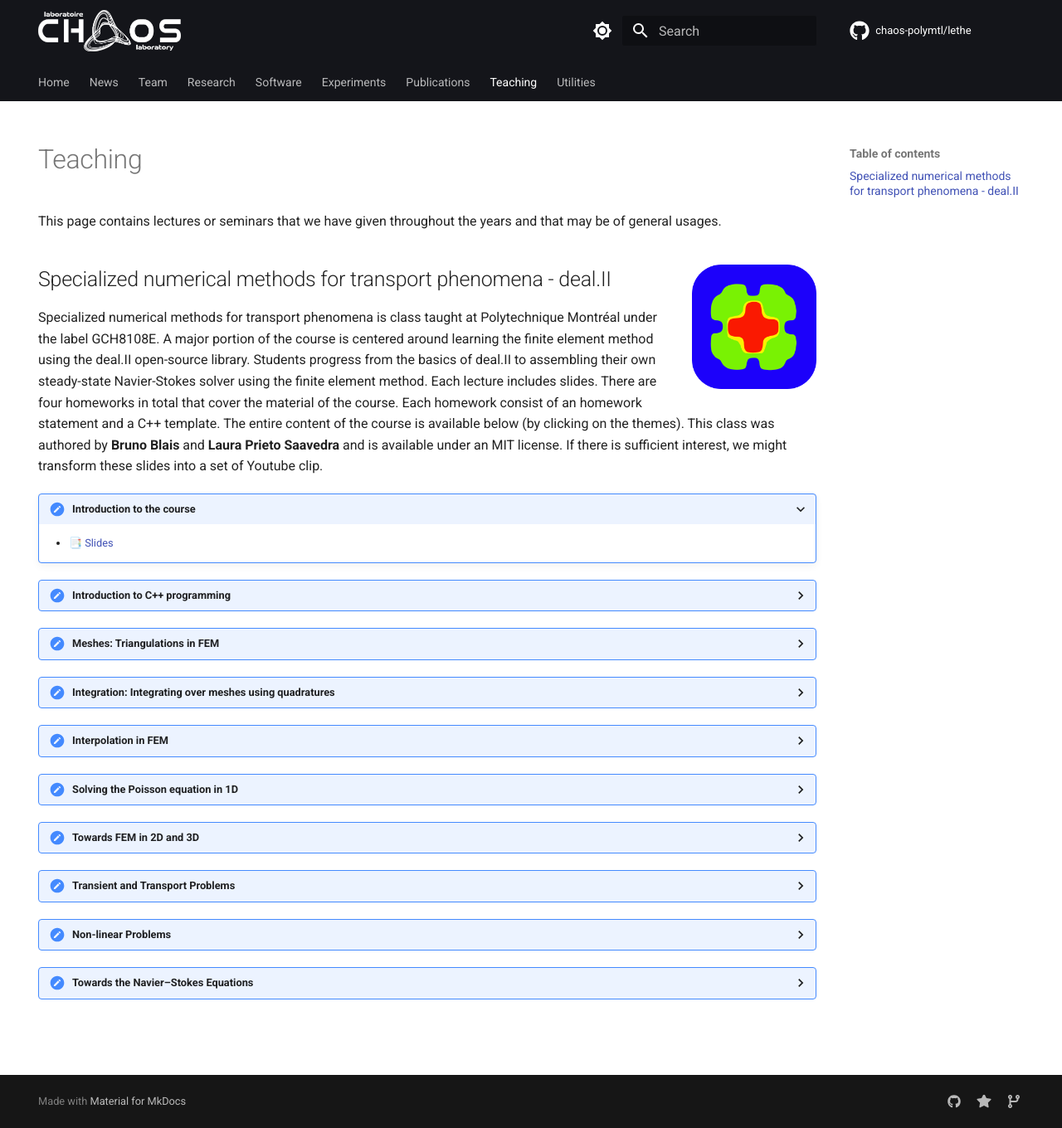
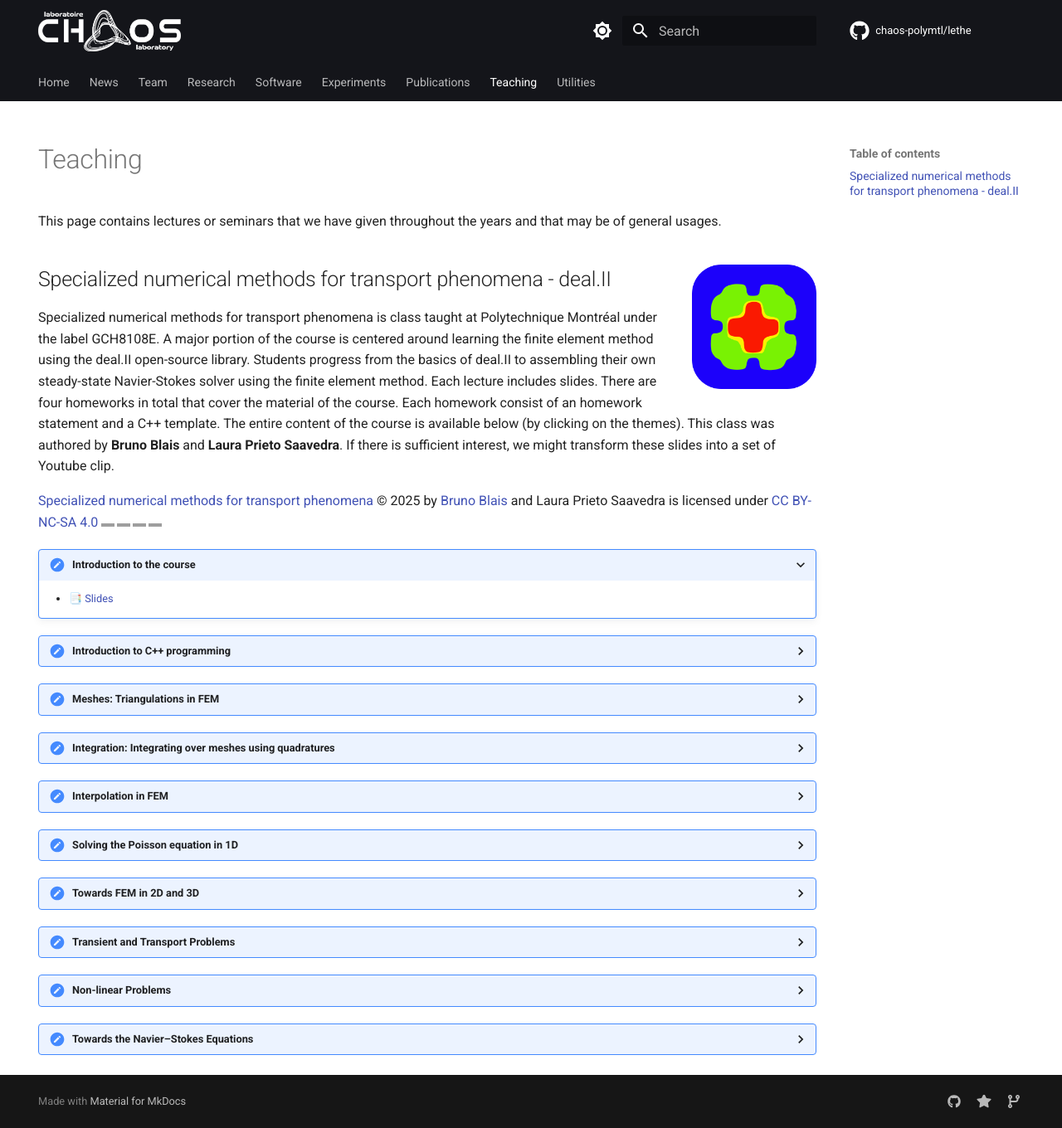
Before and after one commit to chaos-polymtl/chaos-lab, an MkDocs documentation site: the page built from docs/teaching.md, in a window 1280 px wide and 1360 px high. Shown: the whole window at 83% size. Built offline with MkDocs 1.6.1 and Material for MkDocs 9.7.7, drawn with Linux system fonts in a browser that asks for light colours; a script that is not in the unit is left out; comment, search, counter and statistics services are not loaded; grey boxes are pictures that could not be loaded.

Commit message:
Fix license of the course to creative common

```diff
--- a/docs/teaching.md
+++ b/docs/teaching.md
@@ -7,8 +7,9 @@
 
 ## Specialized numerical methods for transport phenomena - deal.II ![deal.II logo](assets/dealii.png){ width="150" align=right }
 
-Specialized numerical methods for transport phenomena is class taught at Polytechnique Montréal under the label GCH8108E. A major portion of the course is centered around learning the finite element method using the deal.II open-source library. Students progress from the basics of deal.II to assembling their own steady-state Navier-Stokes solver using the finite element method. Each lecture includes slides. There are four homeworks in total that cover the material of the course. Each homework consist of an homework statement and a C++ template. The entire content of the course is available below (by clicking on the themes). This class was authored by **Bruno Blais** and **Laura Prieto Saavedra** and is available under an MIT license. If there is sufficient interest, we might transform these slides into a set of Youtube clip.
+Specialized numerical methods for transport phenomena is class taught at Polytechnique Montréal under the label GCH8108E. A major portion of the course is centered around learning the finite element method using the deal.II open-source library. Students progress from the basics of deal.II to assembling their own steady-state Navier-Stokes solver using the finite element method. Each lecture includes slides. There are four homeworks in total that cover the material of the course. Each homework consist of an homework statement and a C++ template. The entire content of the course is available below (by clicking on the themes). This class was authored by **Bruno Blais** and **Laura Prieto Saavedra**. If there is sufficient interest, we might transform these slides into a set of Youtube clip.
 
+<a href="https://www.chaos-lab.ca/teaching/#specialized-numerical-methods-for-transport-phenomena-dealii">Specialized numerical methods for transport phenomena</a> © 2025 by <a href="https://www.polymtl.ca/expertises/en/blais-bruno">Bruno Blais</a> and Laura Prieto Saavedra is licensed under <a href="https://creativecommons.org/licenses/by-nc-sa/4.0/">CC BY-NC-SA 4.0</a><img src="https://mirrors.creativecommons.org/presskit/icons/cc.svg" alt="" style="max-width: 1em;max-height:1em;margin-left: .2em;"><img src="https://mirrors.creativecommons.org/presskit/icons/by.svg" alt="" style="max-width: 1em;max-height:1em;margin-left: .2em;"><img src="https://mirrors.creativecommons.org/presskit/icons/nc.svg" alt="" style="max-width: 1em;max-height:1em;margin-left: .2em;"><img src="https://mirrors.creativecommons.org/presskit/icons/sa.svg" alt="" style="max-width: 1em;max-height:1em;margin-left: .2em;">
 
 ???+ "Introduction to the course"
     - 📑 [Slides](lectures/GCH8108E/slides/intro.pdf)
```
